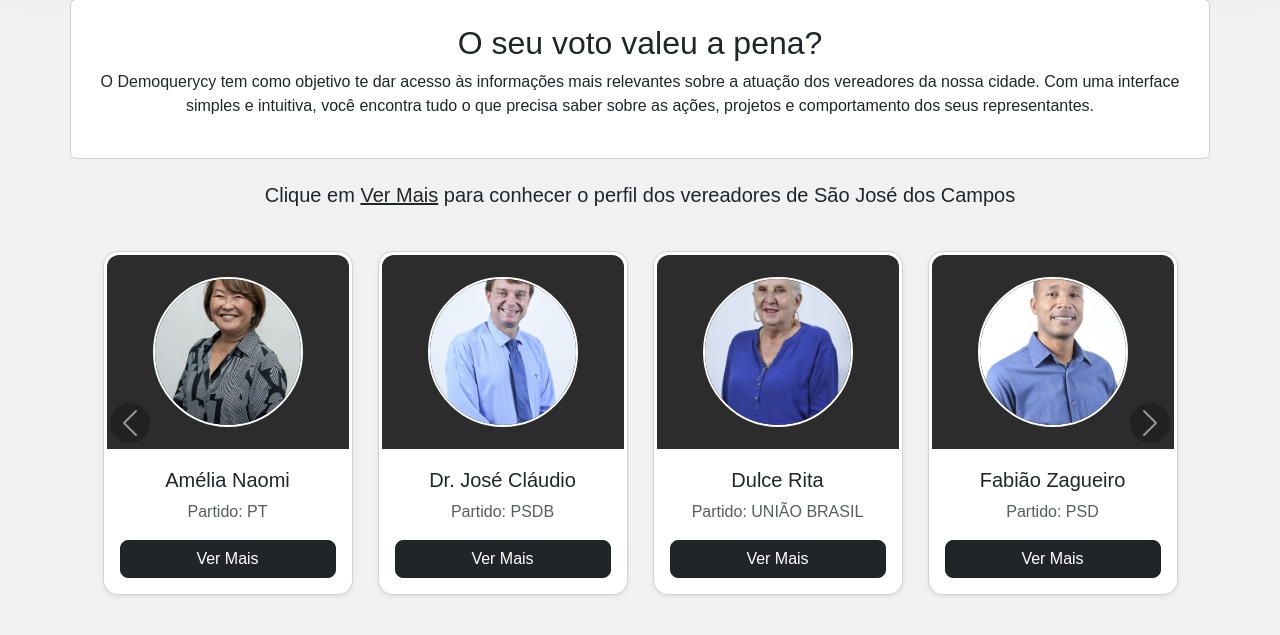
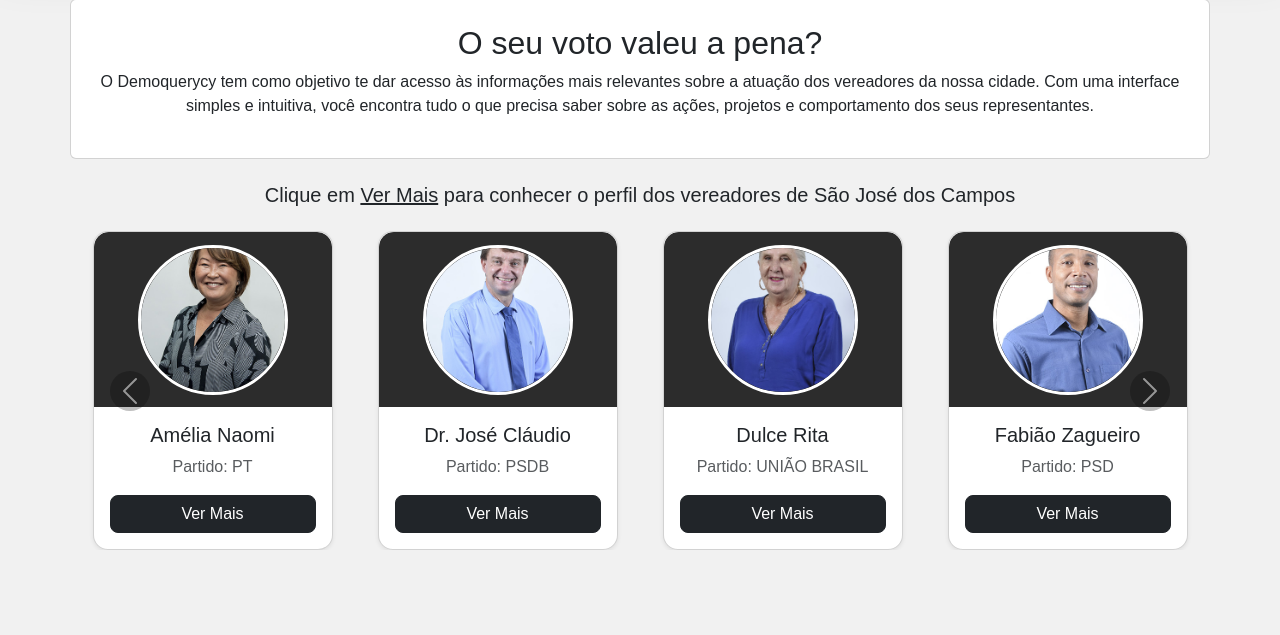
Before and after one commit to AgileKrakens/DemoQuerycy, a Flask app: page / in a window 1280 px wide. Shown: the part 116-751 px from the top of the page. Run offline with Flask 3, Linux system fonts and the light colour scheme.

Commit message:
Minor adjustments to cards stylization

```diff
--- a/src/static/css/cards.css
+++ b/src/static/css/cards.css
@@ -1,54 +1,44 @@
-/* Ajuste do tamanho geral do Card */
+/* ------------------------ CARDS ------------------------ */
 .custom-card {
   border-radius: 15px;
   overflow: hidden;
   background-color: #fff;
-  max-width: 250px; /* Diminui a largura máxima do card */
-  margin: 0 auto; /* Centraliza o card */
+  max-width: 240px; /* Largura do card */
+  margin: 0 auto;
 }
 
-/* Header do Card (Imagem + Overlay) */
 .custom-card-header {
   position: relative;
-  background-color: #2c2c2c;
-  height: 200px; /* Mantenha a altura desejada */
+  height: 175px; /* Altura do card */
   border-radius: 15px 15px 0 0;
-  border: 3px solid white;
-  display: flex; /* Adiciona flexbox */
-  justify-content: center; /* Centraliza horizontalmente */
-  align-items: center; /* Centraliza verticalmente */
+  display: flex;
+  justify-content: center;
+  align-items: center;
+  background-color: #2c2c2c; /* Cor de fundo da imagem */
 }
 
-/* Ajuste da Imagem */
 .custom-card-img-wrapper {
-  position: relative; /* Muda para relative para flexbox funcionar */
+  position: relative;
   z-index: 2;
 }
 
 .custom-card-img {
-  width: 150px; /* Ajuste conforme necessário */
-  height: 150px; /* Ajuste conforme necessário */
-  object-fit: cover; /* Mantém a proporção da imagem */
-  border: 2px solid #fff;
-  margin-bottom: 0; /* Remove a margem inferior */
+  width: 150px;
+  height: 150px;
+  object-fit: cover;
+  border: 3px solid #fff;
 }
 
-/* Corpo do Card */
-.card-body {
-  padding-top: 1rem; /* Ajusta o padding superior */
+.card-title,
+.card-party {
+  /* Estilização para evitar vazamento de texto */
+  white-space: nowrap;
+  overflow: hidden;
+  text-overflow: ellipsis;
 }
 
-/* Previne que o nome atrapalhe a estilização */
-.card-title, .card-party {
-  white-space: nowrap; /* Prevents text from wrapping */
-  overflow: hidden; /* Hides overflow text */
-  text-overflow: ellipsis; /* Adds ellipsis (...) for overflow text */
-}
-
-/* Botão */
 .btn {
-  width: 100%; /* Botão maior */
-  font-size: 1rem;
+  width: 100%;
   border-radius: 8px;
   transition: transform 0.3s ease;
 }
@@ -56,14 +46,3 @@
 .btn:hover {
   transform: scale(1.02);
 }
-
-/* Ajuste da área do carrossel */
-.carousel-inner {
-  padding: 20px; /* Adiciona padding ao carrossel */
-}
-
-@media (max-width: 768px) {
-  .card {
-      height: auto; /* Allow cards to adjust height on smaller screens */
-  }
-}
```
